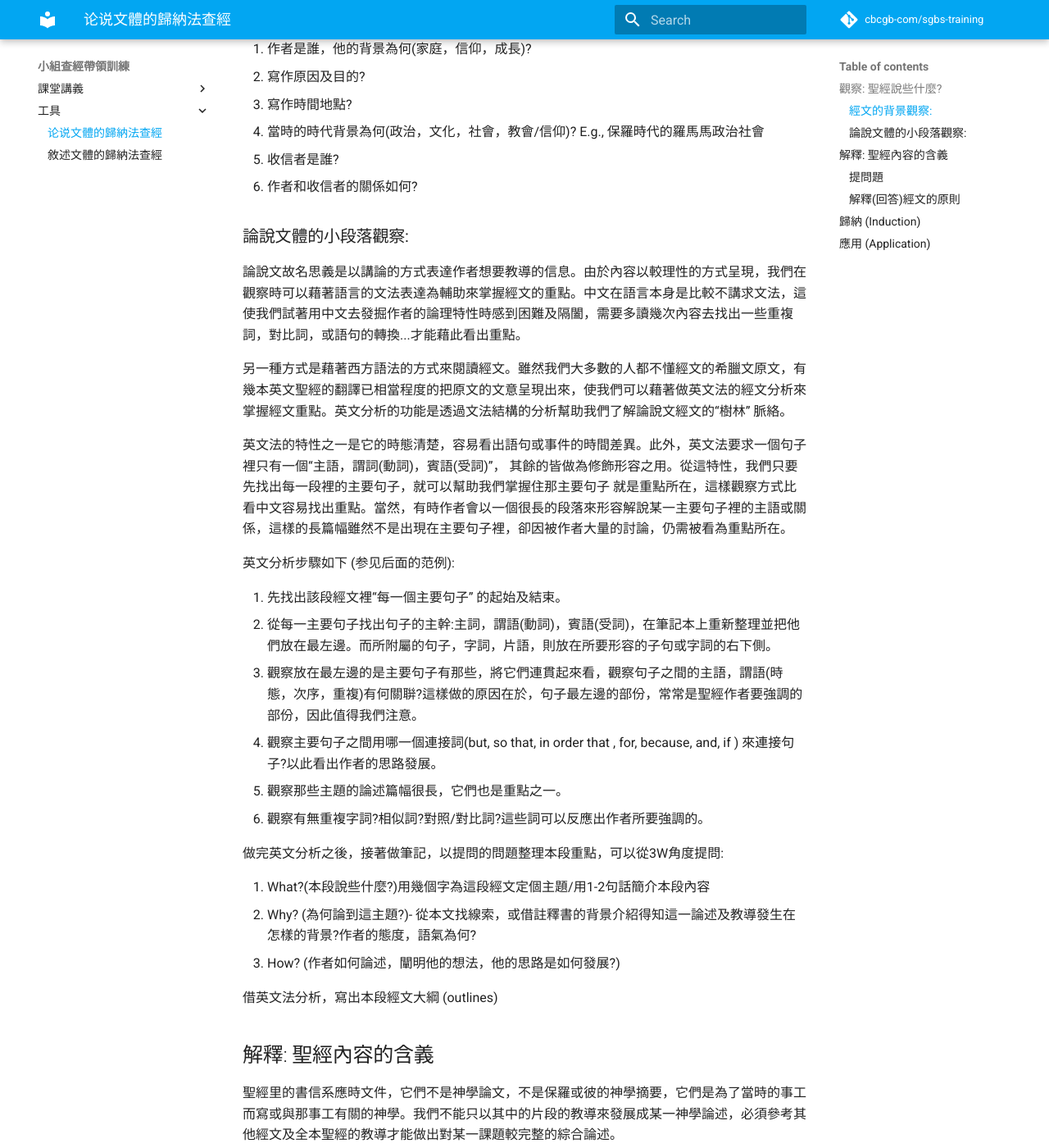
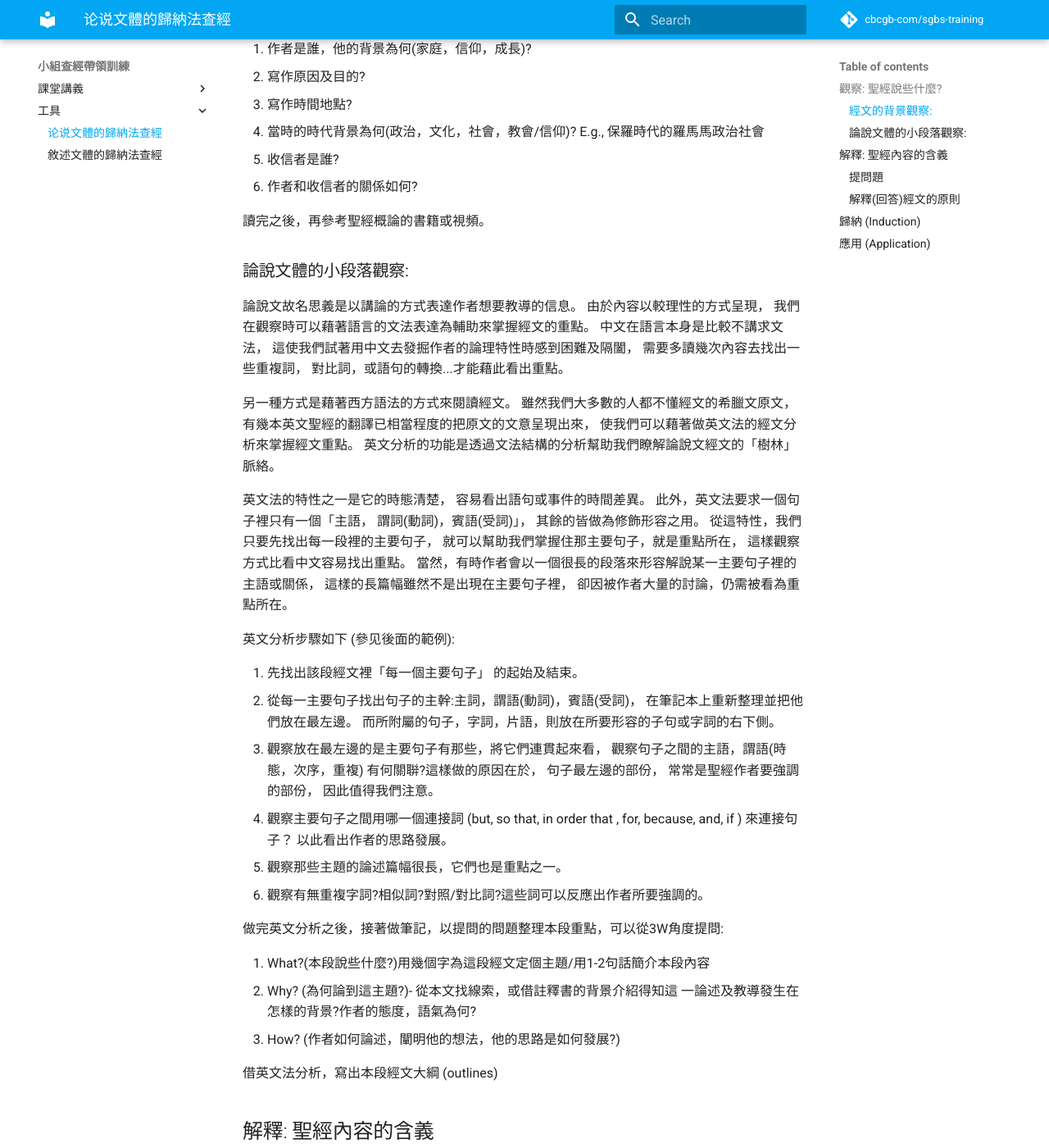
Before and after one commit to cbcgb-com/sgbs-training, an MkDocs documentation site: the page built from docs/tools/ibs-argumentation-notes.md, in a window 1280 px wide and 1400 px high, scrolled down 370 px. Shown: the whole window at 82% size. Built offline with MkDocs 1.6.1 and Material for MkDocs 9.7.7, drawn with Linux system fonts in a browser that asks for light colours; comment, search, counter and statistics services are not loaded; some of the changed text lies outside the part shown.

Commit message:
Update argumentation notes formatting

```diff
--- a/docs/tools/ibs-argumentation-notes.md
+++ b/docs/tools/ibs-argumentation-notes.md
@@ -7,7 +7,7 @@
 
 ### 經⽂的背景觀察:
 
-先⼀⼝氣速讀整捲經⽂多次，概略了解全卷經⽂內容， 並找出:
+先⼀⼝氣速讀整捲經⽂多次，概略瞭解全卷經⽂內容，並找出:
 
 1. 作者是誰，他的背景為何(家庭，信仰，成⾧)?
 1. 寫作原因及目的?
@@ -16,43 +16,82 @@
 1. 收信者是誰?
 1. 作者和收信者的關係如何?
 
+讀完之後，再參考聖經概論的書籍或視頻。
+
 ### 論說⽂體的⼩段落觀察:
 
-論說⽂故名思義是以講論的⽅式表達作者想要教導的信息。由於內容以較理性的⽅式呈現，我們在觀察時可以藉著語言的⽂法表達為輔助來掌握經⽂的重點。中⽂在語⾔本⾝是⽐較不講求⽂法，這使我們試著用中⽂去發掘作者的論理特性時感到困難及隔闔，需要多讀幾次內容去找出⼀些重複詞，對比詞，或語句的轉換...才能藉此看出重點。
+論說⽂故名思義是以講論的⽅式表達作者想要教導的信息。
+由於內容以較理性的⽅式呈現，
+我們在觀察時可以藉著語言的⽂法表達為輔助來掌握經⽂的重點。
+中⽂在語⾔本⾝是⽐較不講求⽂法，
+這使我們試著用中⽂去發掘作者的論理特性時感到困難及隔闔，
+需要多讀幾次內容去找出⼀些重複詞，
+對比詞，或語句的轉換...才能藉此看出重點。
 
-另⼀種⽅式是藉著西⽅語法的⽅式來閱讀經⽂。雖然我們⼤多數的⼈都不懂經⽂的希臘⽂原⽂，有幾本英⽂聖經的翻譯已相當程度的把原⽂的⽂意呈現出來，使我們可以藉著做英⽂法的經⽂分析來掌握經⽂重點。英⽂分析的功能是透過⽂法結構的分析幫助我們了解論說⽂經⽂的“樹林” 脈絡。
+另⼀種⽅式是藉著西⽅語法的⽅式來閱讀經⽂。
+雖然我們⼤多數的⼈都不懂經⽂的希臘⽂原⽂，
+有幾本英⽂聖經的翻譯已相當程度的把原⽂的⽂意呈現出來，
+使我們可以藉著做英⽂法的經⽂分析來掌握經⽂重點。
+英⽂分析的功能是透過⽂法結構的分析幫助我們瞭解論說⽂經⽂的「樹林」 脈絡。
 
-英⽂法的特性之⼀是它的時態清楚，容易看出語句或事件的時間差異。此外，英⽂法要求⼀個句⼦裡只有⼀個“主語，謂詞(動詞)，賓語(受詞)”， 其餘的皆做為修飾形容之用。從這特性，我們只要先找出每⼀段裡的主要句⼦，就可以幫助我們掌握住那主要句⼦ 就是重點所在，這樣觀察⽅式比看中⽂容易找出重點。當然，有時作者會以⼀個很⾧的段落來形容解說某⼀主要句⼦裡的主語或關係，這樣的⾧篇幅雖然不是出現在主要句⼦裡，卻因被作者⼤量的討論，仍需被看為重點所在。
+英⽂法的特性之⼀是它的時態清楚，
+容易看出語句或事件的時間差異。
+此外，英⽂法要求⼀個句⼦裡只有⼀個「主語，
+謂詞(動詞)，賓語(受詞)」，
+其餘的皆做為修飾形容之用。
+從這特性，我們只要先找出每⼀段裡的主要句⼦，
+就可以幫助我們掌握住那主要句⼦，就是重點所在，
+這樣觀察⽅式比看中⽂容易找出重點。
+當然，有時作者會以⼀個很⾧的段落來形容解說某⼀主要句⼦裡的主語或關係，
+這樣的⾧篇幅雖然不是出現在主要句⼦裡，
+卻因被作者⼤量的討論，仍需被看為重點所在。
 
-英⽂分析步驟如下 (参⻅后面的范例):
+英⽂分析步驟如下 (參⻅後面的範例):
 
-1. 先找出該段經⽂裡“每⼀個主要句⼦” 的起始及結束。
-1. 從每⼀主要句⼦找出句⼦的主幹:主詞，謂語(動詞)，賓語(受詞)，在筆記本上重新整理並把他們放在最左邊。而所附屬的句⼦，字詞，片語，則放在所要形容的⼦句或字詞的右下側。
-1. 觀察放在最左邊的是主要句⼦有那些，將它們連貫起來看，觀察句⼦之間的主語，謂語(時態，次序，重複)有何關聨?這樣做的原因在於，句⼦最左邊的部份，常常是聖經作者要強調的部份，因此值得我們注意。
-1. 觀察主要句⼦之間用哪⼀個連接詞(but, so that, in order that , for, because, and, if ) 來連接句⼦?以此看出作者的思路發展。
+1. 先找出該段經⽂裡「每⼀個主要句⼦」 的起始及結束。
+1. 從每⼀主要句⼦找出句⼦的主幹:主詞，謂語(動詞)，賓語(受詞)，
+    在筆記本上重新整理並把他們放在最左邊。
+    而所附屬的句⼦，字詞，片語，則放在所要形容的⼦句或字詞的右下側。
+1. 觀察放在最左邊的是主要句⼦有那些，將它們連貫起來看，
+    觀察句⼦之間的主語，謂語(時態，次序，重複)
+    有何關聨?這樣做的原因在於，
+    句⼦最左邊的部份，
+    常常是聖經作者要強調的部份，
+    因此值得我們注意。
+1. 觀察主要句⼦之間用哪⼀個連接詞
+    (but, so that, in order that , for, because, and, if )
+    來連接句⼦？
+    以此看出作者的思路發展。
 1. 觀察那些主題的論述篇幅很⾧，它們也是重點之⼀。
 1. 觀察有無重複字詞?相似詞?對照/對比詞?這些詞可以反應出作者所要強調的。
 
 做完英⽂分析之後，接著做筆記，以提問的問題整理本段重點，可以從3W角度提問:
 
 1. What?(本段說些什麼?)用幾個字為這段經⽂定個主題/用1-2句話簡介本段內容
-1. Why? (為何論到這主題?)- 從本⽂找線索，或借註釋書的背景介紹得知這⼀論述及教導發⽣在怎樣的背景?作者的態度，語氣為何?
+1. Why? (為何論到這主題?)-
+    從本⽂找線索，或借註釋書的背景介紹得知這
+    ⼀論述及教導發⽣在怎樣的背景?作者的態度，語氣為何?
 1. How? (作者如何論述，闡明他的想法，他的思路是如何發展?)
 
 借英⽂法分析，寫出本段經⽂⼤綱 (outlines)
 
 ## 解釋: 聖經內容的含義
 
-聖經⾥的書信系應時⽂件，它們不是神學論⽂，不是保羅或彼的神學摘要，它們是為了當時的事工⽽寫或與那事工有關的神學。我們不能只以其中的片段的教導來發展成某⼀神學論述，必須參考其他經⽂及全本聖經的教導才能做出對某⼀課題較完整的綜合論述。
+聖經⾥的書信系應時⽂件，
+它們不是神學論⽂，
+不是保羅或彼的神學摘要，
+它們是為了當時的事工⽽寫或與那事工有關的神學。
+我們不能只以其中的片段的教導來發展成某⼀神學論述，
+必須參考其他經⽂及全本聖經的教導才能做出對某⼀課題較完整的綜合論述。
 
 ### 提問題
 
-1. 根據 ”觀察 “ ， 從⾃己的筆記中發現或提出⼀些需要或值得進⼀步了解的問題
-1. 機械式的問⼀些問題，以幫助了解經⽂
-	1. 定義性的問題:某字詞的意思是什麼?( e.g. “別⻄卜 “， ”使徒 “， “法利賽⼈ ”)
-	1. 關聯性問題:⼈、事、時之關係，經⽂上下⽂的語句關聯 (but, if, and, for, so that....)
-	1. 推理性問題:問 "為什麼 "?
-	1. 含義性問題:字⾯背後要表達的含意 (e.g. 保羅說他“不以福音為恥”有何含義?)
+1. 根據 」觀察 「 ， 從⾃己的筆記中發現或提出⼀些需要或值得進⼀步瞭解的問題
+1. 機械式的問⼀些問題，以幫助瞭解經⽂
+    1. 定義性的問題:某字詞的意思是什麼?( e.g. 「別⻄卜 「， 」使徒 「， 「法利賽⼈ 」)
+    1. 關聯性問題:⼈、事、時之關係，經⽂上下⽂的語句關聯 (but, if, and, for, so that....)
+    1. 推理性問題:問 "為什麼 "?
+    1. 含義性問題:字⾯背後要表達的含意 (e.g. 保羅說他「不以福音為恥」有何含義?)
 
 ### 解釋(回答)經⽂的原則
 
@@ -62,9 +101,13 @@
 2. 從該段經⽂本身或上下⽂找答案
 3. 從該卷的整體經⽂找答案
 
-“串珠”:不是任何經⽂都適用這⽅式來找尋答案的線索，必須是在同⼀作者以及所討論的字詞或概念有緊密相關連的情境下才適宜使用。
-e.g. 約翰福⾳及約翰書信中的“信心” 或“生命”有相通之處可以“串珠”參考
-e.g. 舊約中的“救恩” (詩13:5，“我的心因你的救恩快樂“)含有任何被神幫助脫離危險困難都可用這詞，它不能用來解釋新約彼前1:5 “你們這因信蒙神能力保守的⼈，必能得著所預備，到末世要顯現的救恩.”
+「串珠」:不是任何經⽂都適用這⽅式來找尋答案的線索，
+必須是在同⼀作者以及所討論的字詞或概念有緊密相關連的情境下才適宜使用。
+e.g. 約翰福⾳及約翰書信中的「信心」 或「生命」有相通之處可以「串珠」參考
+e.g. 舊約中的「救恩」 (詩13:5，「我的心因你的救恩快樂「)
+含有任何被神幫助脫離危險困難都可用這詞，
+它不能用來解釋新約彼前1:5 「你們這因信蒙神能力保守的⼈，
+必能得著所預備，到末世要顯現的救恩.」
 
 1. 查看註釋書，找尋資料以幫助解釋回答問題。
 1. 請教別⼈。
@@ -77,8 +120,10 @@ e.g. 舊約中的“救恩” (詩13:5，“我的心因你的救恩快樂“)
 無法回答的問題:
 
 1. 可能⼯具書或⾃己的研經能⼒仍不太充足:請教牧師，輔導，其他弟兄姐妹。
-1. 可能是問題太過深奧，或太過神學性，或太龐⼤含蓋了整體信仰要義。 。 。 :⾃己繼續慢慢想吧!表⽰示這樣的問題不合適⽤來做⼩組查經，成為帶領別⼈查經的問題!
-1. 可能是連專家都無法回答的問題:只有先放在⼀邊，禱告期待聖經學者們早日為我們解決這些問題(把⿂骨頭放⼀邊，先吃⿂肉吧!)
+1. 可能是問題太過深奧，或太過神學性，或太龐⼤含蓋了整體信仰要義。 。 。 :
+    ⾃己繼續慢慢想吧!表⽰示這樣的問題不合適⽤來做⼩組查經，成為帶領別⼈查經的問題!
+1. 可能是連專家都無法回答的問題:
+    只有先放在⼀邊，禱告期待聖經學者們早日為我們解決這些問題(把⿂骨頭放⼀邊，先吃⿂肉吧!)
 
 
 ## 歸納 (Induction)
@@ -86,12 +131,14 @@ e.g. 舊約中的“救恩” (詩13:5，“我的心因你的救恩快樂“)
 這段經⽂可歸納出那些信息或信仰原則?
 
 1. 將所得的解釋加以系統化，成為幾個要點或原則
-	1. 這段經⽂的主要信息是什麼?
-	1. 根據經⽂的重點整理出作者所要教導的信息或原則
+    1. 這段經⽂的主要信息是什麼?
+    1. 根據經⽂的重點整理出作者所要教導的信息或原則
 1. 歸納的原則:合於信仰教義
 
 ## 應⽤ (Application)
 
 根據歸納所得信息，我如何回應?
 從所歸納出原⽂的含義及教導的原則，思考這些信息或原則對現今的讀者帶來那些信仰上的更新或提醒？
-或如何應⽤在現今讀者的處境（我和神的關係，我和⾃己的關係，我和別⼈的關係: 家庭、⼯作、學業、教會、社會、國家、世界）？
+或如何應⽤在現今讀者的處境
+（我和神的關係，我和⾃己的關係，我和別⼈的關係:
+家庭、⼯作、學業、教會、社會、國家、世界）？
```
Also changed, not shown: other parts of docs/tools/ibs-argumentation-notes.md (+1 -1 lines).
